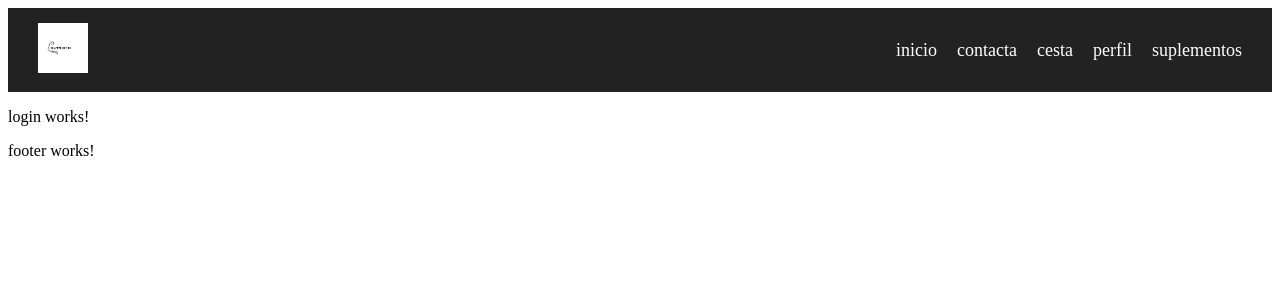
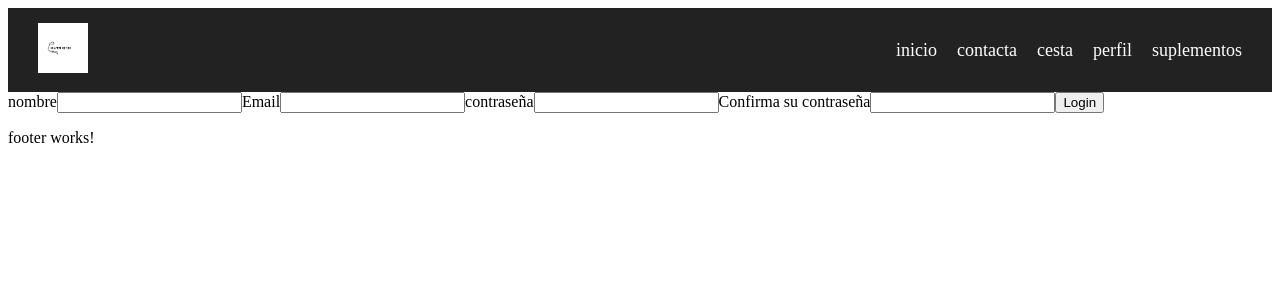
Before and after one commit to gonzaloseg/NutriGym, an Angular app: page /login in a window 1280 px wide. Shown: the top 300 px of the page. Built offline with nearby package versions, Linux system fonts and the light colour scheme.

Commit message:
vamos a ve

```diff
--- a/src/app/pages/login/login.component.html
+++ b/src/app/pages/login/login.component.html
@@ -1 +1,18 @@
-<p>login works!</p>
+
+<form #miformulario="ngForm" (ngSubmit)="insertar(miformulario.value)">
+
+
+    <label for="name">nombre</label>
+    <input type="text" id="name" name="name" ngModel>
+
+    <label for="email">Email</label>
+    <input type="text" id="email" name="email" ngModel>
+
+    <label for="password">contraseña</label>
+    <input type="password" id="password" name="password" ngModel>
+
+    <label for="Password2">Confirma su contraseña</label>
+    <input type="password" id="confirmPassword" name="confirmPassword" ngModel>
+
+    <button type="submit">Login</button>
+</form>
--- a/src/app/pages/login/login.component.ts
+++ b/src/app/pages/login/login.component.ts
@@ -7,4 +7,7 @@ import { Component } from '@angular/core';
 })
 export class LoginComponent {
 
+
+  insertar(registro:{nombre:string,email:string,password:string}){
+  }
 }
```
